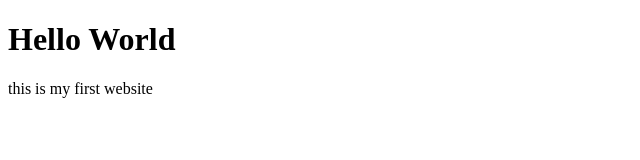
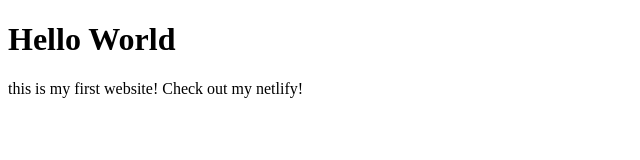
Before and after one commit to tarikcampara0/MI349HelloWorld, a plain HTML site: page index.html in a window 1280 px wide. Shown: the whole page, without its empty margins (0-640 px from the left). Drawn offline with Linux system fonts and the light colour scheme.

Commit message:
index.html

```diff
--- a/index.html
+++ b/index.html
@@ -7,6 +7,6 @@
 </head>
 <body>
     <h1>Hello World</h1>
-    <p>this is my first website</p>
+    <p>this is my first website! Check out my netlify!</p>
 </body>
 </html>
```
